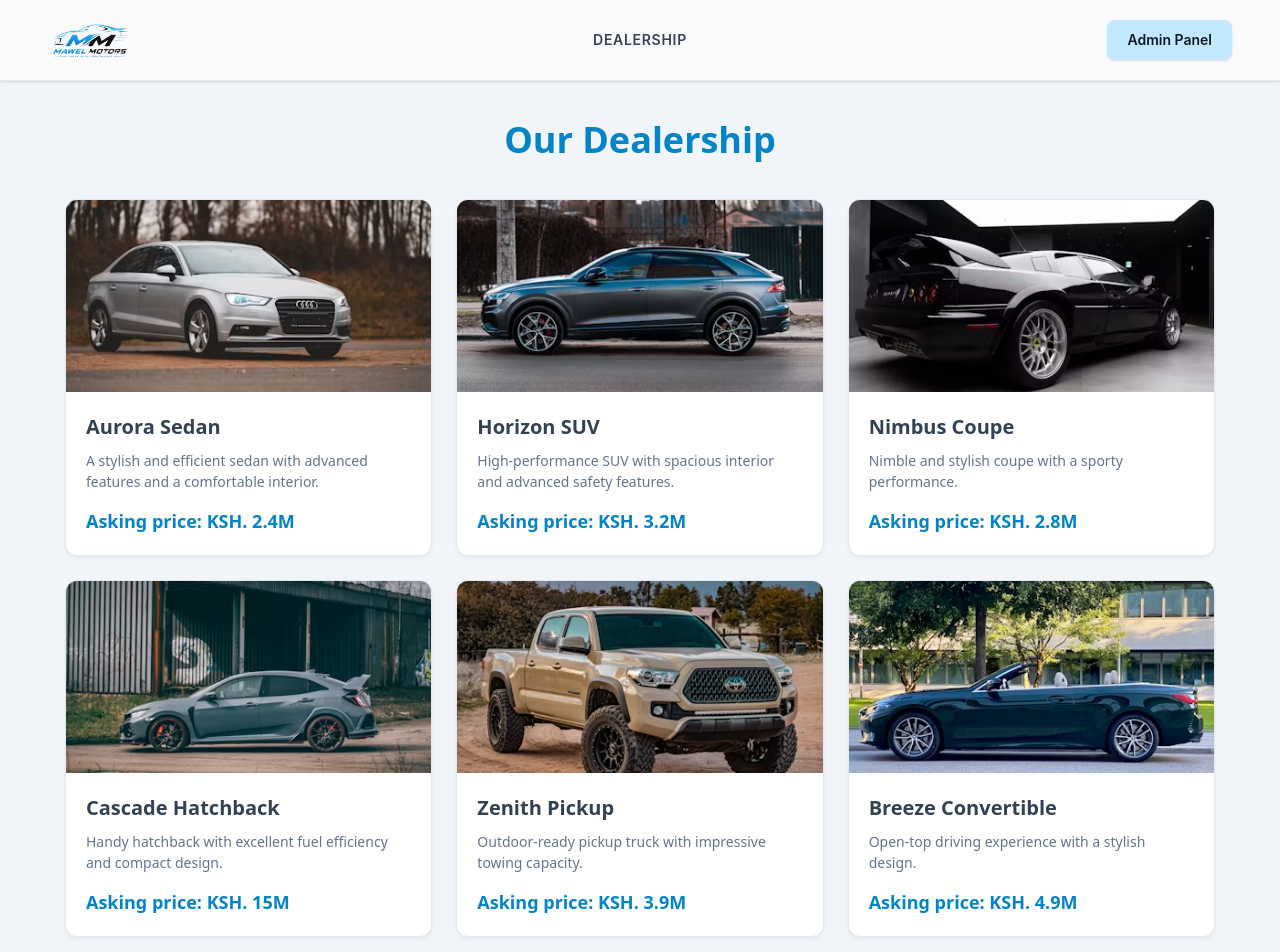
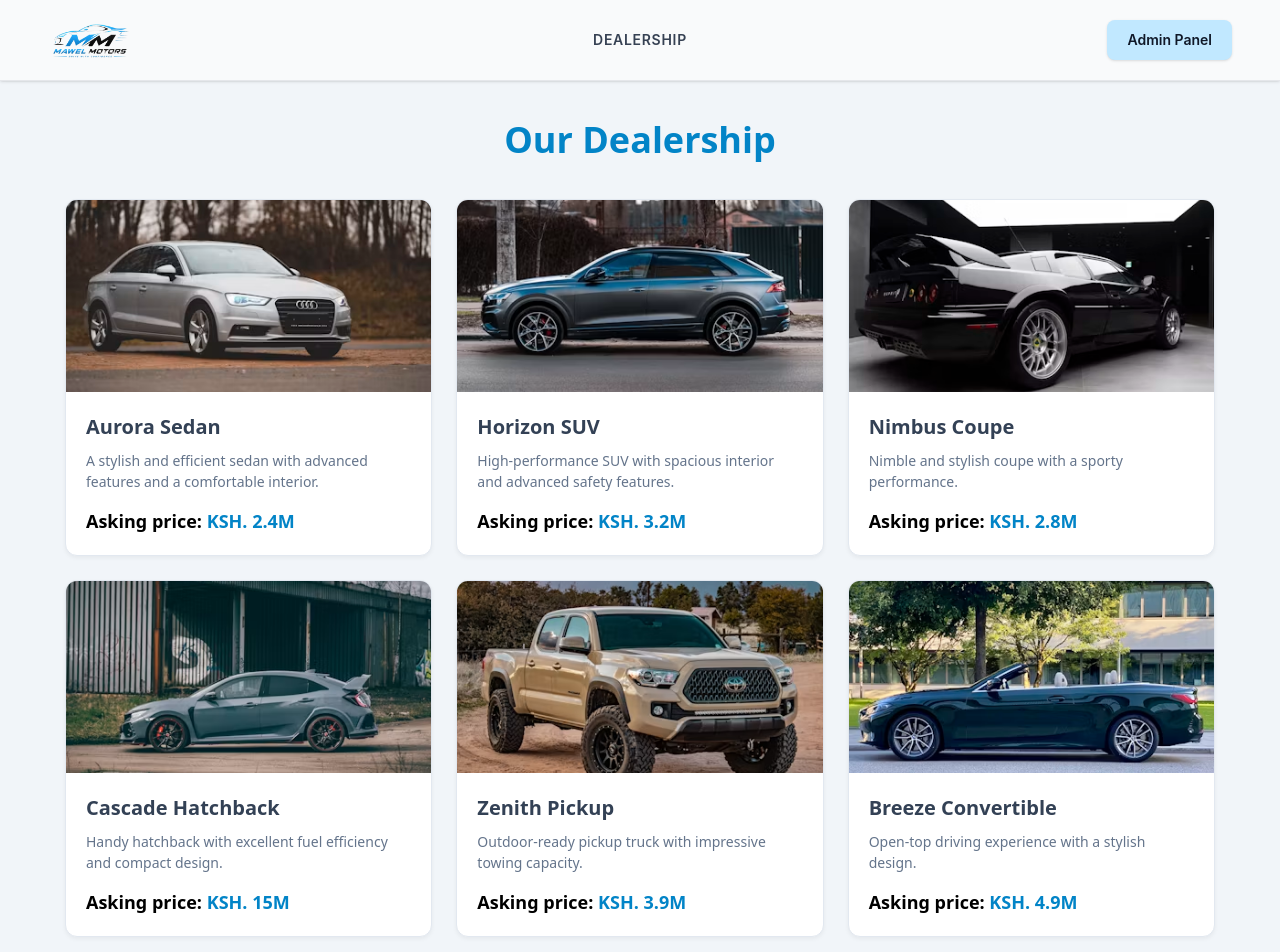
Before and after one commit to Weruh/mawell_motors, a React (Vite) app: page /dealership in a window 1280 px wide. Shown: the top 952 px of the page. Built offline with nearby package versions, Linux system fonts and the light colour scheme.

Commit message:
adjusted some items

```diff
--- a/src/dealershipdata.js
+++ b/src/dealershipdata.js
@@ -2,58 +2,58 @@ const dealershipdata = [
   {
     name: "Aurora Sedan",
     description: "  A stylish and efficient sedan with advanced features and a comfortable interior.",
-    price: "Asking price: KSH. 2.4M",
+    price: "KSH. 2.4M",
     image: "src/assets/sedan.png",
   },
   {
     name: "Horizon SUV",
     description: "High-performance SUV with spacious interior and advanced safety features.",
-    price: "Asking price: KSH. 3.2M",
+    price: "KSH. 3.2M",
     image: "src/assets/suv.png",
   },
   {
     name: "Nimbus Coupe",
     description: "Nimble and stylish coupe with a sporty performance.",
-    price: "Asking price: KSH. 2.8M",
+    price: "KSH. 2.8M",
     image: "src/assets/coupe.png",
   },
   {
     name: "Cascade Hatchback",
     description: "Handy hatchback with excellent fuel efficiency and compact design.",
-    price: "Asking price: KSH. 15M",
+    price: "KSH. 15M",
     image: "src/assets/hatchback.png",
   },
   {
     name: "Zenith Pickup",
     description: "Outdoor-ready pickup truck with impressive towing capacity.",
-    price: "Asking price: KSH. 3.9M",
+    price: "KSH. 3.9M",
     image: "src/assets/pickup.png",
   },
   {
     name: "Breeze Convertible",
     description: "Open-top driving experience with a stylish design.",
-    price: "Asking price: KSH. 4.9M",
+    price: " KSH. 4.9M",
     image: "src/assets/convertible.png",
   },
 
    {
     name: "Subaru Outback",
     description: "Get ready for an adventure with the Subaru Outback, a versatile SUV that combines rugged capability with comfort and style.",
-    price: "Asking price: KSH. 4.2M",
+    price: " KSH. 4.2M",
     image: "src/assets/subaru.png",
   },
 
    {
     name: "BMW 3 Series",
     description: "With its sleek design, powerful engine, and advanced technology, the BMW 3 Series is a perfect blend of performance and luxury.",
-    price: "Asking price: KSH. 15M",
+    price: " KSH. 15M",
     image: "src/assets/bmw.png",
   },
 
    {
     name: "G Wagon",
     description: "A spacious and practical vehicle, the Wagon is perfect for families and those who need extra cargo space.",
-    price: "Asking price: KSH. 8M",
+    price: " KSH. 8M",
     image: "src/assets/wagon.png",
   },
 ];
--- a/src/pages/Dealership.jsx
+++ b/src/pages/Dealership.jsx
@@ -1,116 +1,117 @@
-import React, { useState } from 'react';
-import dealershipdata from '../dealershipdata';
+import { useData } from "../context/DataContext";
 
 function Dealership() {
-  const [cars, setCars] = useState(dealershipdata);
+  const { product } = useData();
 
   const containerStyle = {
-    minHeight: '100vh',
-    backgroundColor: '#f1f5f9',
-    padding: '32px 16px',
-    fontFamily: 'system-ui, -apple-system, sans-serif'
+    minHeight: "100vh",
+    backgroundColor: "#f1f5f9",
+    padding: "32px 16px",
+    fontFamily: "system-ui, -apple-system, sans-serif",
   };
 
   const headerStyle = {
-    fontSize: '2.25rem',
-    fontWeight: '700',
-    color: '#0284c7',
-    marginBottom: '32px',
-    textAlign: 'center'
+    fontSize: "2.25rem",
+    fontWeight: "700",
+    color: "#0284c7",
+    marginBottom: "32px",
+    textAlign: "center",
   };
 
   const gridStyle = {
-    display: 'grid',
-    gridTemplateColumns: 'repeat(3, 1fr)',
-    gap: '24px',
-    maxWidth: '1150px',
-    margin: '0 auto'
+    display: "grid",
+    gridTemplateColumns: "repeat(3, 1fr)",
+    gap: "24px",
+    maxWidth: "1150px",
+    margin: "0 auto",
   };
 
   const cardStyle = {
-    backgroundColor: '#ffffff',
-    border: '1px solid #e2e8f0',
-    borderRadius: '12px',
-    boxShadow: '0 2px 4px rgba(0, 0, 0, 0.05)',
-    overflow: 'hidden',
-    display: 'flex',
-    flexDirection: 'column'
+    backgroundColor: "#ffffff",
+    border: "1px solid #e2e8f0",
+    borderRadius: "12px",
+    boxShadow: "0 2px 4px rgba(0, 0, 0, 0.05)",
+    overflow: "hidden",
+    display: "flex",
+    flexDirection: "column",
   };
 
   const imageStyle = {
-    width: '100%',
-    height: '192px',
-    objectFit: 'cover',
-    backgroundColor: '#e2e8f0'
+    width: "100%",
+    height: "192px",
+    objectFit: "cover",
+    backgroundColor: "#e2e8f0",
   };
 
   const cardBodyStyle = {
-    padding: '20px',
-    display: 'flex',
-    flexDirection: 'column',
+    padding: "20px",
+    display: "flex",
+    flexDirection: "column",
     flexGrow: 1,
-    justifyContent: 'space-between'
+    justifyContent: "space-between",
   };
 
   const titleStyle = {
-    fontSize: '1.25rem',
-    fontWeight: '600',
-    color: '#334155',
-    margin: '0 0 8px 0'
+    fontSize: "1.25rem",
+    fontWeight: "600",
+    color: "#334155",
+    margin: "0 0 8px 0",
   };
 
   const descriptionStyle = {
-    fontSize: '0.875rem',
-    color: '#64748b',
-    margin: '0 0 16px 0',
-    lineHeight: '1.5'
+    fontSize: "0.875rem",
+    color: "#64748b",
+    margin: "0 0 16px 0",
+    lineHeight: "1.5",
   };
 
   const footerStyle = {
-    display: 'flex',
-    alignItems: 'center',
-    justifyContent: 'space-between',
-    marginTop: 'auto'
+    display: "flex",
+    alignItems: "center",
+    justifyContent: "space-between",
+    marginTop: "auto",
+  };
+
+  const priceLabelStyle = {
+    color: "black",
+    fontWeight: "700",
+    fontSize: "1.125rem",
+    margin: 0,
   };
 
   const priceStyle = {
-    color: '#0284c7',
-    fontWeight: '700',
-    fontSize: '1.125rem'
-  };
-
-  const buttonStyle = {
-    backgroundColor: '#0ea5e9',
-    color: '#ffffff',
-    border: 'none',
-    padding: '8px 16px',
-    borderRadius: '8px',
-    fontSize: '0.875rem',
-    fontWeight: '500',
-    cursor: 'pointer'
+    color: "#0284c7",
+    fontWeight: "600",
+    fontSize: "1.125rem",
   };
 
   return (
     <div style={containerStyle}>
-      <h1 style={headerStyle}>
-        Our Dealership
-      </h1>
+      <h1 style={headerStyle}>Our Dealership</h1>
 
       <div style={gridStyle}>
-        {cars.map((car, index) => (
-          <div key={car.name || index} style={cardStyle}>
+        {product.map((car) => (
+          <div key={car.id} style={cardStyle}>
             <img
               src={car.image}
               alt={car.name}
               style={imageStyle}
             />
+
             <div style={cardBodyStyle}>
               <div>
                 <h2 style={titleStyle}>{car.name}</h2>
-                <p style={descriptionStyle}>{car.description}</p>
+
+                <p style={descriptionStyle}>
+                  {car.description}
+                </p>
               </div>
+
               <div style={footerStyle}>
-                <span style={priceStyle}>{car.price}</span>
+                <h3 style={priceLabelStyle}>
+                  Asking price:
+                  <span style={priceStyle}> {car.price}</span>
+                </h3>
               </div>
             </div>
           </div>
```
